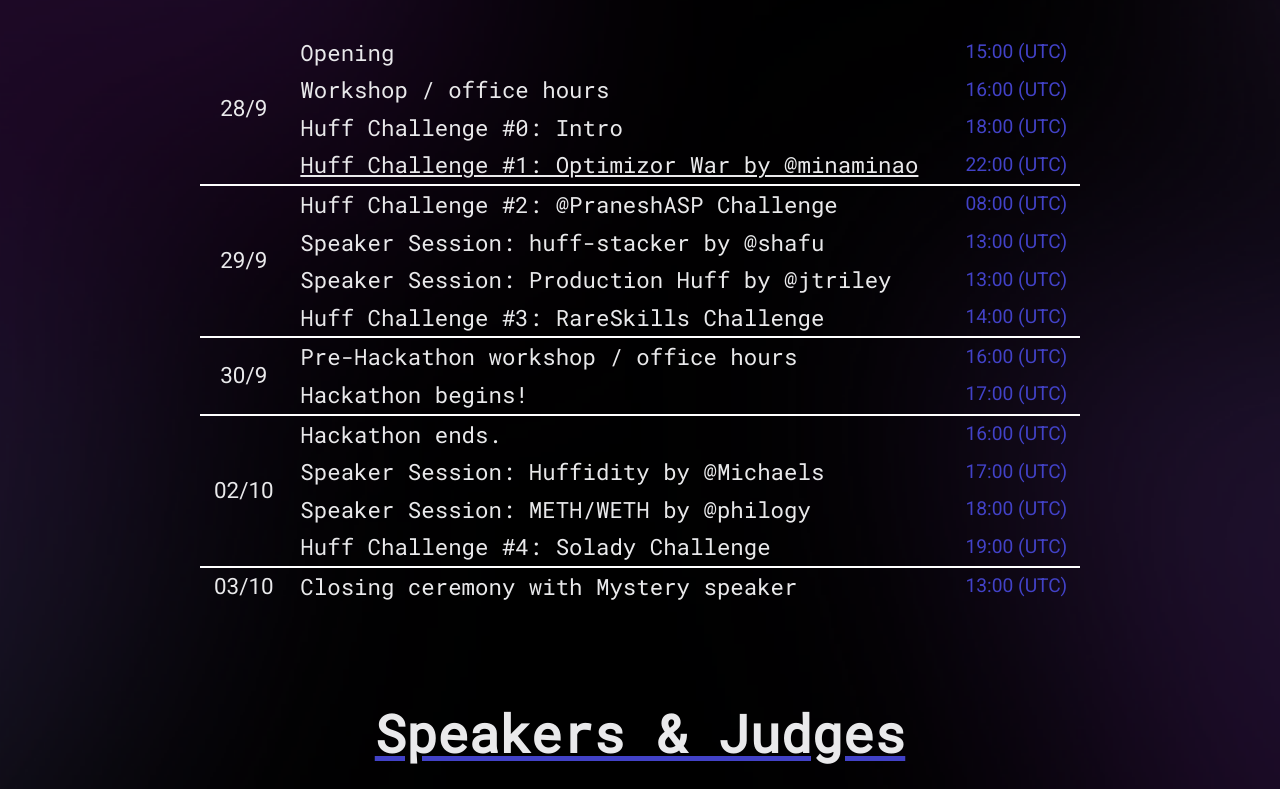
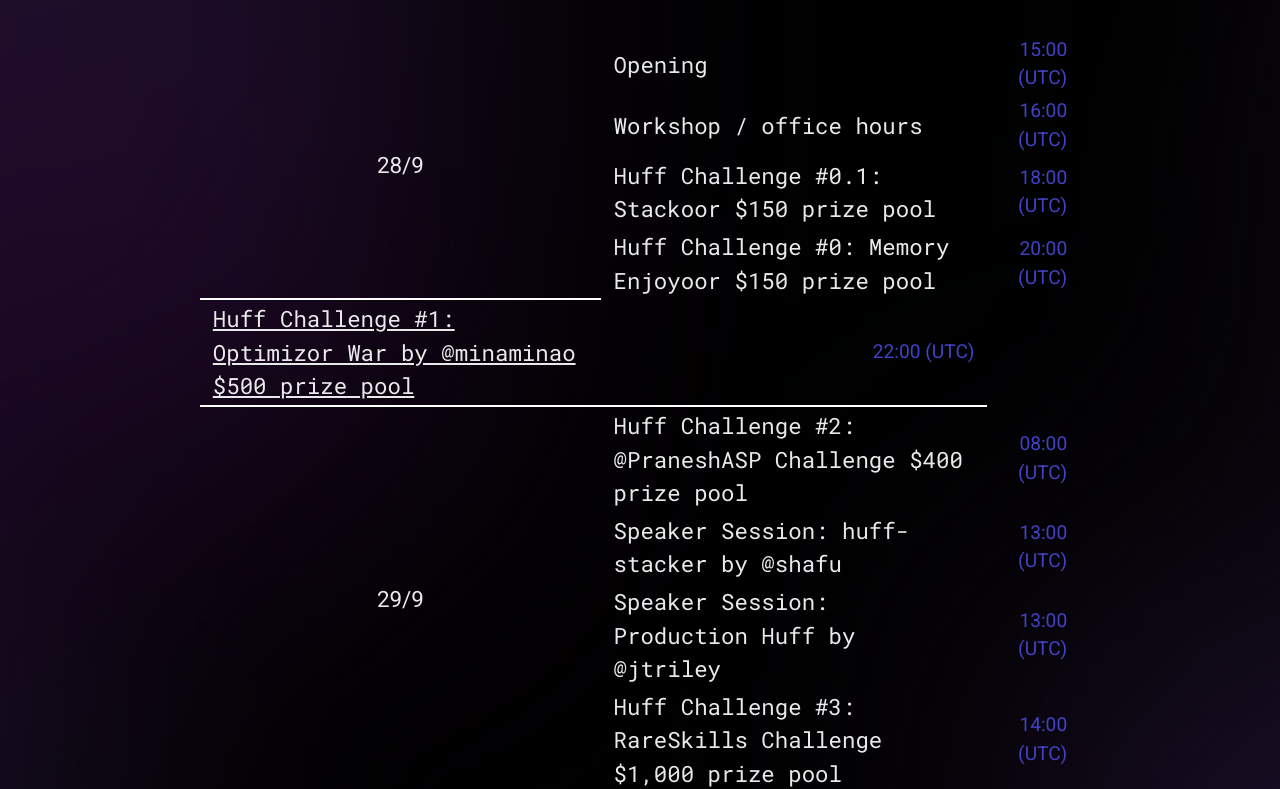
Before and after one commit to huff-language/huff-web, a Next.js app: page /hackathon in a window 1280 px wide. Shown: the part 1194-1983 px from the top of the page. Built offline with nearby package versions, Linux system fonts and the light colour scheme.

Commit message:
prize pool amounts

```diff
--- a/src/components/hackathon/index.tsx
+++ b/src/components/hackathon/index.tsx
@@ -128,16 +128,20 @@ export const Hackathon: React.FC = () => {
               <td>16:00 (UTC)</td>
             </tr>
             <tr>
-              <td className="activity">Huff Challenge #0: Intro</td>
+              <td className="activity">Huff Challenge #0.1: Stackoor $150 prize pool</td>
               <td>18:00 (UTC)</td>
             </tr>
             <tr>
-              <td className="activity bottom"><a href="https://minaminao.github.io/optimizor-war/">Huff Challenge #1: Optimizor War by @minaminao</a></td>
+              <td className="activity">Huff Challenge #0: Memory Enjoyoor $150 prize pool</td>
+              <td>20:00 (UTC)</td>
+            </tr>
+            <tr>
+              <td className="activity bottom"><a href="https://minaminao.github.io/optimizor-war/">Huff Challenge #1: Optimizor War by @minaminao $500 prize pool</a></td>
               <td className="bottom">22:00 (UTC)</td>
             </tr>
             <tr>
               <td className="date bottom" rowSpan={4}>29/9</td>
-              <td className="activity">Huff Challenge #2: @PraneshASP Challenge</td>
+              <td className="activity">Huff Challenge #2: @PraneshASP Challenge $400 prize pool</td>
               <td>08:00 (UTC)</td>
             </tr>
             <tr>
@@ -149,7 +153,7 @@ export const Hackathon: React.FC = () => {
               <td>13:00 (UTC)</td>
             </tr>
             <tr>
-              <td className="activity bottom">Huff Challenge #3: RareSkills Challenge</td>
+              <td className="activity bottom">Huff Challenge #3: RareSkills Challenge $1,000 prize pool</td>
               <td className='bottom'>14:00 (UTC)</td>
             </tr>
             <tr>
@@ -158,7 +162,7 @@ export const Hackathon: React.FC = () => {
               <td>16:00 (UTC)</td>
             </tr>
             <tr>
-              <td className="activity bottom">Hackathon begins!</td>
+              <td className="activity bottom">Hackathon begins! $6,000 prize pools</td>
               <td className='bottom'>17:00 (UTC)</td>
             </tr>
             <tr>
@@ -175,7 +179,7 @@ export const Hackathon: React.FC = () => {
               <td>18:00 (UTC)</td>
             </tr>
             <tr>
-              <td className="activity bottom">Huff Challenge #4: Solady Challenge</td>
+              <td className="activity bottom">Huff Challenge #4: Solady Challenge $1,000 prize pool</td>
               <td className='bottom'>19:00 (UTC)</td>
             </tr>
             <tr>
```
